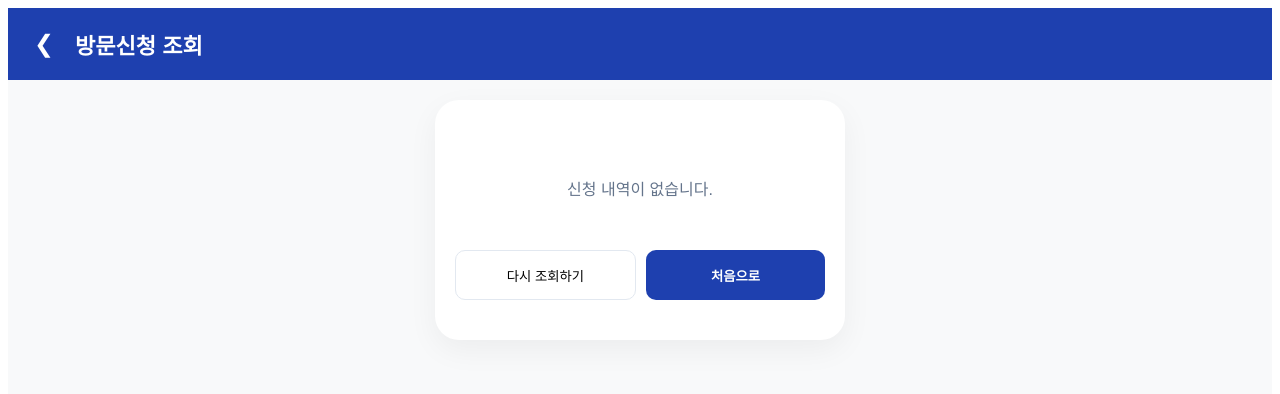
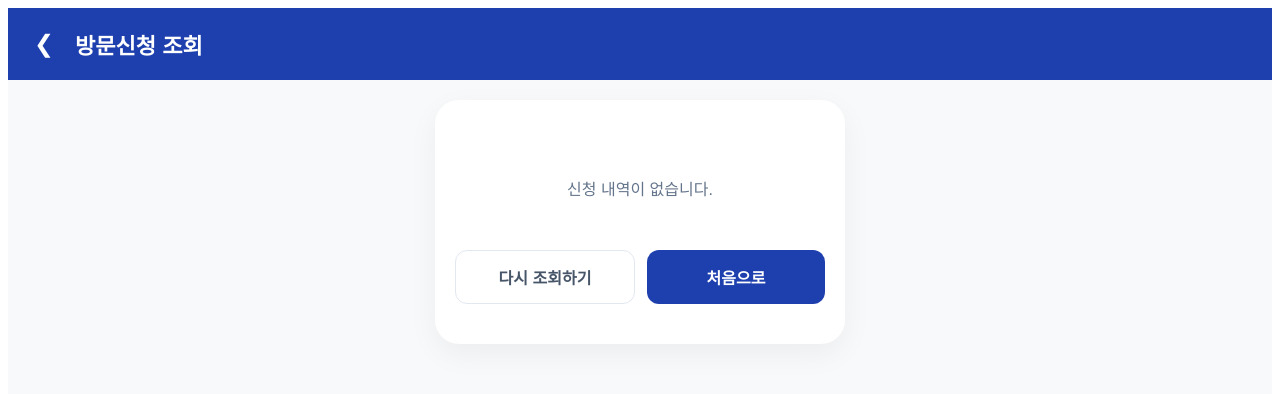
Before and after one commit to JinnyDad/visitor-system, a Next.js app: page /check-visit in a window 1280 px wide. Both pictures are taken after typing "Sample", "Sample" into the empty fields and a click on the button "조회하기". Shown: the top 394 px of the page. Built offline with nearby package versions, Linux system fonts and the light colour scheme; no server answers; the database is empty.

Commit message:
style: increase font size of action buttons in check-visit

```diff
--- a/app/check-visit/page.js
+++ b/app/check-visit/page.js
@@ -13,8 +13,8 @@ function VisitorCheckContent() {
   const [name, setName] = useState("");
   const [phone, setPhone] = useState("");
   const [loading, setLoading] = useState(false);
-  const [visitData, setVisitData] = useState(null); // 조회된 데이터 저장
-  const [hasSearched, setHasSearched] = useState(false); // 조회 시도 여부
+  const [visitData, setVisitData] = useState(null);
+  const [hasSearched, setHasSearched] = useState(false);
 
   const t = {
     ko: {
@@ -34,7 +34,6 @@ function VisitorCheckContent() {
   };
   const cur = t[lang] || t.ko;
 
-  // 조회 로직
   async function handleSearch(e) {
     e.preventDefault();
     setLoading(true);
@@ -76,7 +75,6 @@ function VisitorCheckContent() {
         <div style={{ backgroundColor: "white", borderRadius: "24px", padding: "40px 20px", boxShadow: "0 10px 30px rgba(0,0,0,0.05)", boxSizing: "border-box", marginTop: "10px" }}>
 
           {!hasSearched ? (
-            /* 1. 입력 화면 */
             <>
               <h2 style={{ fontSize: "24px", fontWeight: "bold", color: "#1e293b", marginBottom: "10px", textAlign: "center" }}>{cur.cardTitle}</h2>
               <p style={{ color: "#64748b", marginBottom: "30px", fontSize: "15px", textAlign: "center" }}>{cur.cardDesc}</p>
@@ -89,7 +87,6 @@ function VisitorCheckContent() {
               </form>
             </>
           ) : (
-            /* 2. 결과 화면 */
             <div style={{ textAlign: "center" }}>
               {visitData ? (
                 <>
@@ -103,19 +100,30 @@ function VisitorCheckContent() {
                       {visitData.status || "대기 중"}
                     </div>
                   </div>
-                  <div style={{ textAlign: "left", fontSize: "15px", borderTop: "1px solid #f1f5f9", paddingTop: "20px", lineHeight: "2" }}>
+                  <div style={{ textAlign: "left", fontSize: "16px", borderTop: "1px solid #f1f5f9", paddingTop: "20px", lineHeight: "2" }}>
                     <div>성함: <strong>{visitData.name}</strong></div>
                     <div>대상자: <strong>{visitData.host_name || "-"}</strong></div>
                     <div>{cur.date}: <strong>{new Date(visitData.visit_time).toLocaleString()}</strong></div>
                   </div>
                 </>
               ) : (
-                <p style={{ color: "#64748b", padding: "20px 0" }}>{cur.noData}</p>
+                <p style={{ color: "#64748b", padding: "20px 0", fontSize: "16px" }}>{cur.noData}</p>
               )}
 
-              <div style={{ display: "flex", gap: "10px", marginTop: "30px" }}>
-                <button onClick={() => setHasSearched(false)} style={{ flex: 1, height: "50px", border: "1px solid #e2e8f0", backgroundColor: "white", borderRadius: "10px", cursor: "pointer" }}>{cur.retry}</button>
-                <button onClick={() => router.push(`/?lang=${lang}`)} style={{ flex: 1, height: "50px", backgroundColor: "#1e40af", color: "white", border: "none", borderRadius: "10px", fontWeight: "bold", cursor: "pointer" }}>{cur.btnBack}</button>
+              <div style={{ display: "flex", gap: "12px", marginTop: "30px" }}>
+                {/* 글씨 크기 16px, 굵게 변경 */}
+                <button
+                  onClick={() => setHasSearched(false)}
+                  style={{ flex: 1, height: "54px", border: "1px solid #e2e8f0", backgroundColor: "white", borderRadius: "12px", cursor: "pointer", fontSize: "16px", fontWeight: "600", color: "#475569" }}
+                >
+                  {cur.retry}
+                </button>
+                <button
+                  onClick={() => router.push(`/?lang=${lang}`)}
+                  style={{ flex: 1, height: "54px", backgroundColor: "#1e40af", color: "white", border: "none", borderRadius: "12px", fontWeight: "bold", fontSize: "16px", cursor: "pointer" }}
+                >
+                  {cur.btnBack}
+                </button>
               </div>
             </div>
           )}
```
